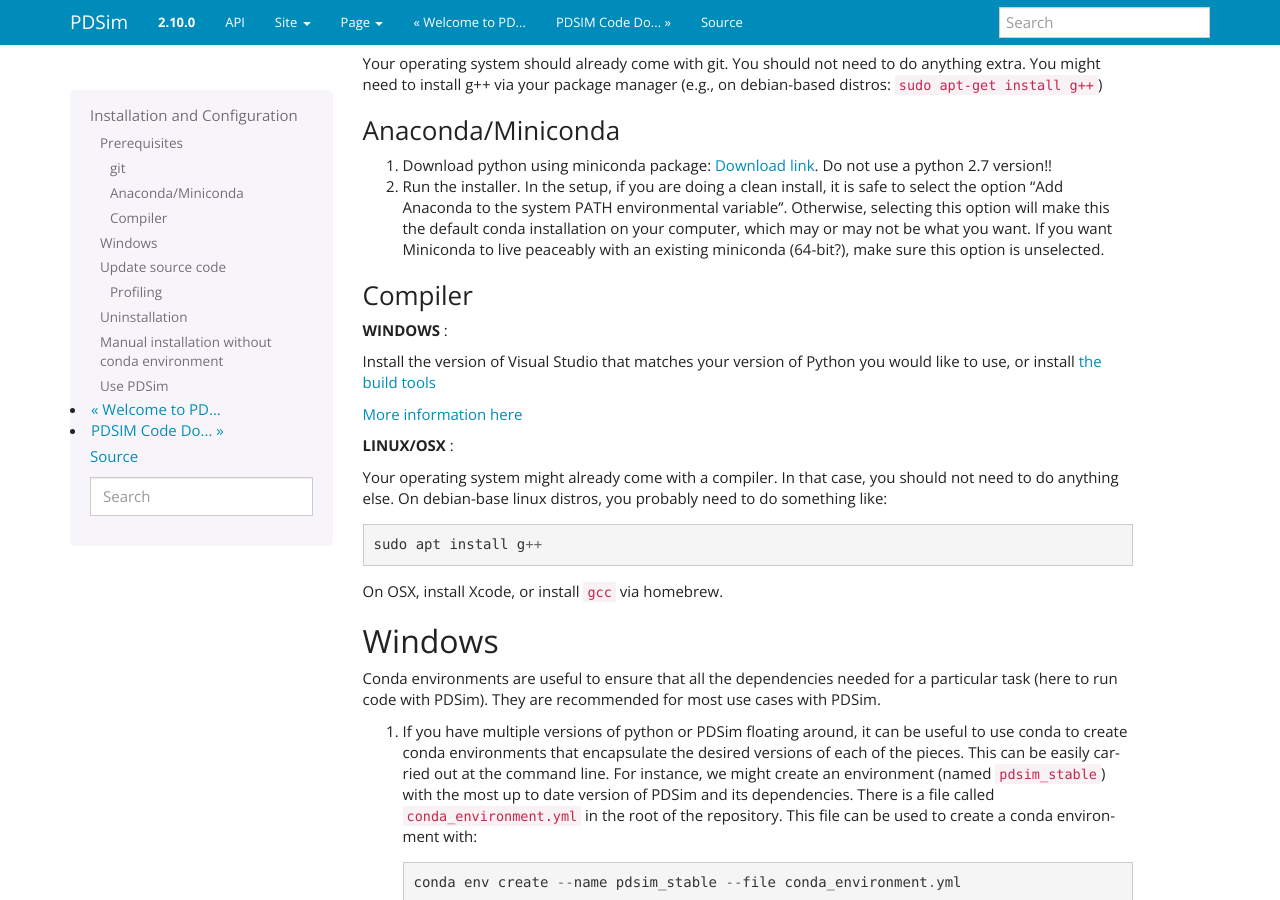
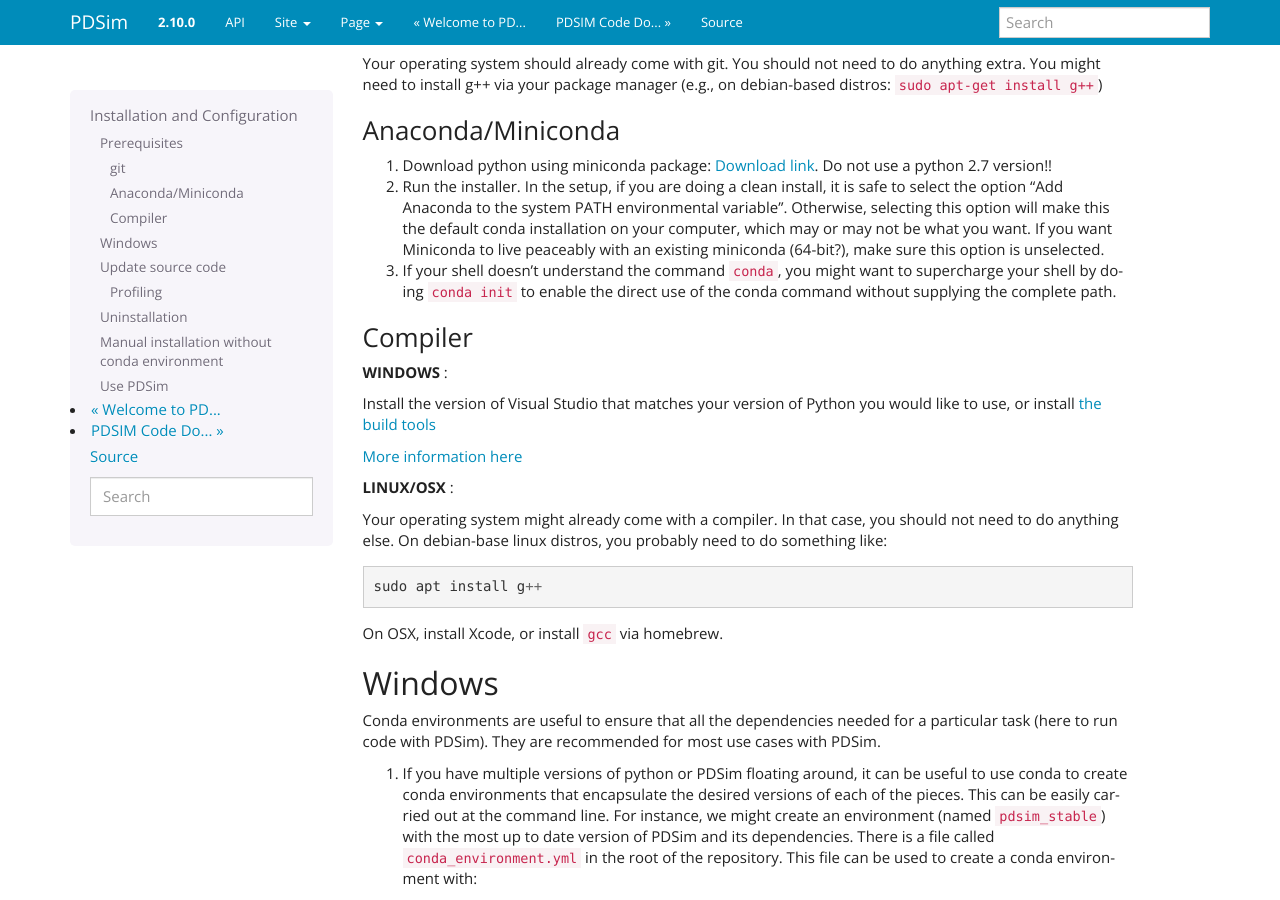
Before and after one commit to ibell/pdsim, a Sphinx documentation site: the page built from doc/install_build.rst, in a window 1280 px wide and 900 px high, scrolled down 389 px. Built offline with Sphinx 7.4.7, drawn with Linux system fonts in a browser that asks for light colours; pages that are not in the unit, such as notebooks, are missing from menus.

Commit message:
Add conda init info
See #68

```diff
--- a/doc/install_build.rst
+++ b/doc/install_build.rst
@@ -27,6 +27,8 @@
 #. Download python using miniconda package: `Download link <http://conda.pydata.org/miniconda.html>`_. Do not use a python 2.7 version!!
 
 #. Run the installer. In the setup, if you are doing a clean install, it is safe to select the option "Add Anaconda to the system PATH environmental variable".  Otherwise, selecting this option will make this the default conda installation on your computer, which may or may not be what you want.  If you want Miniconda to live peaceably with an existing miniconda (64-bit?), make sure this option is unselected.
+
+#. If your shell doesn't understand the command ``conda``, you might want to supercharge your shell by doing ``conda init`` to enable the direct use of the conda command without supplying the complete path.
 
 Compiler
 --------
```
